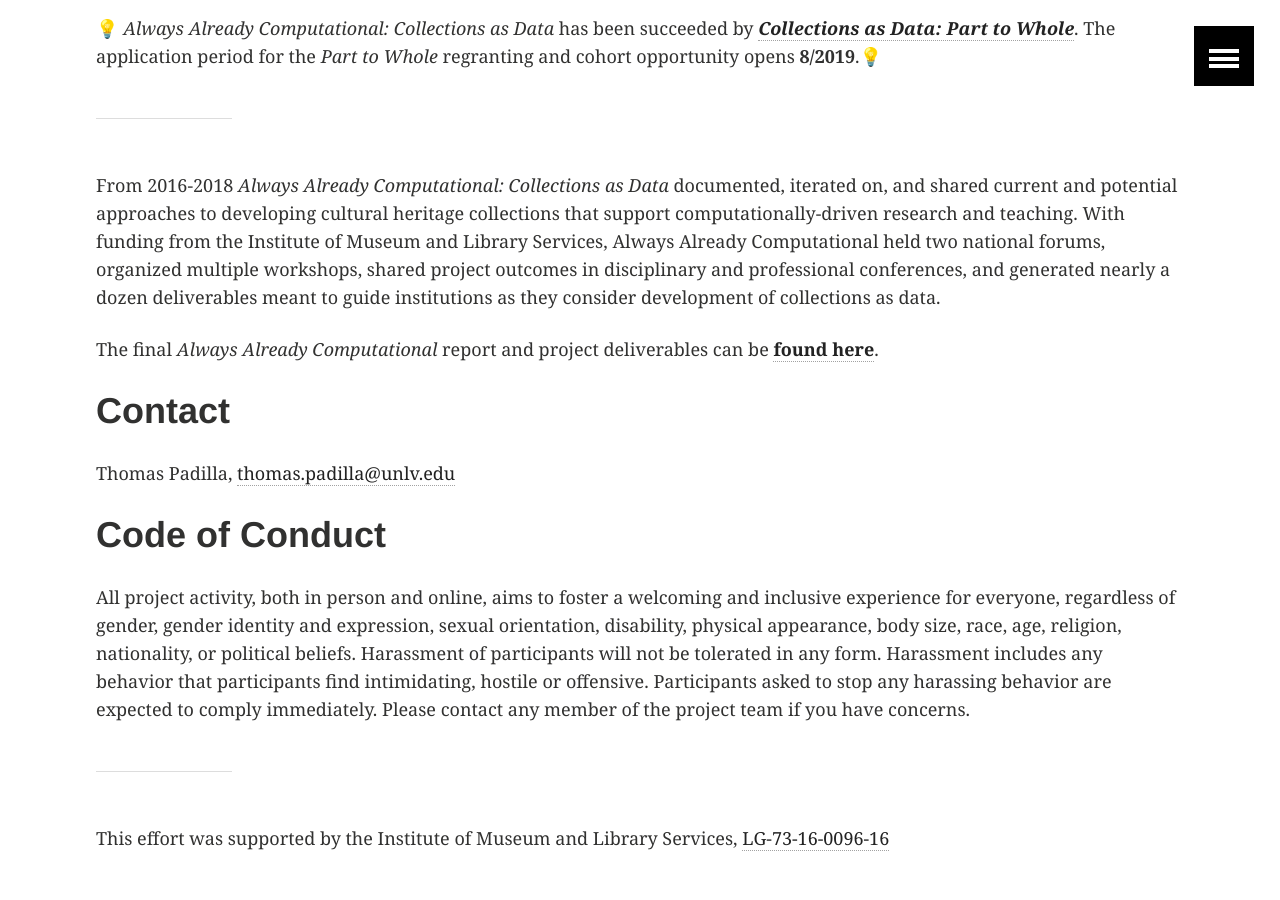
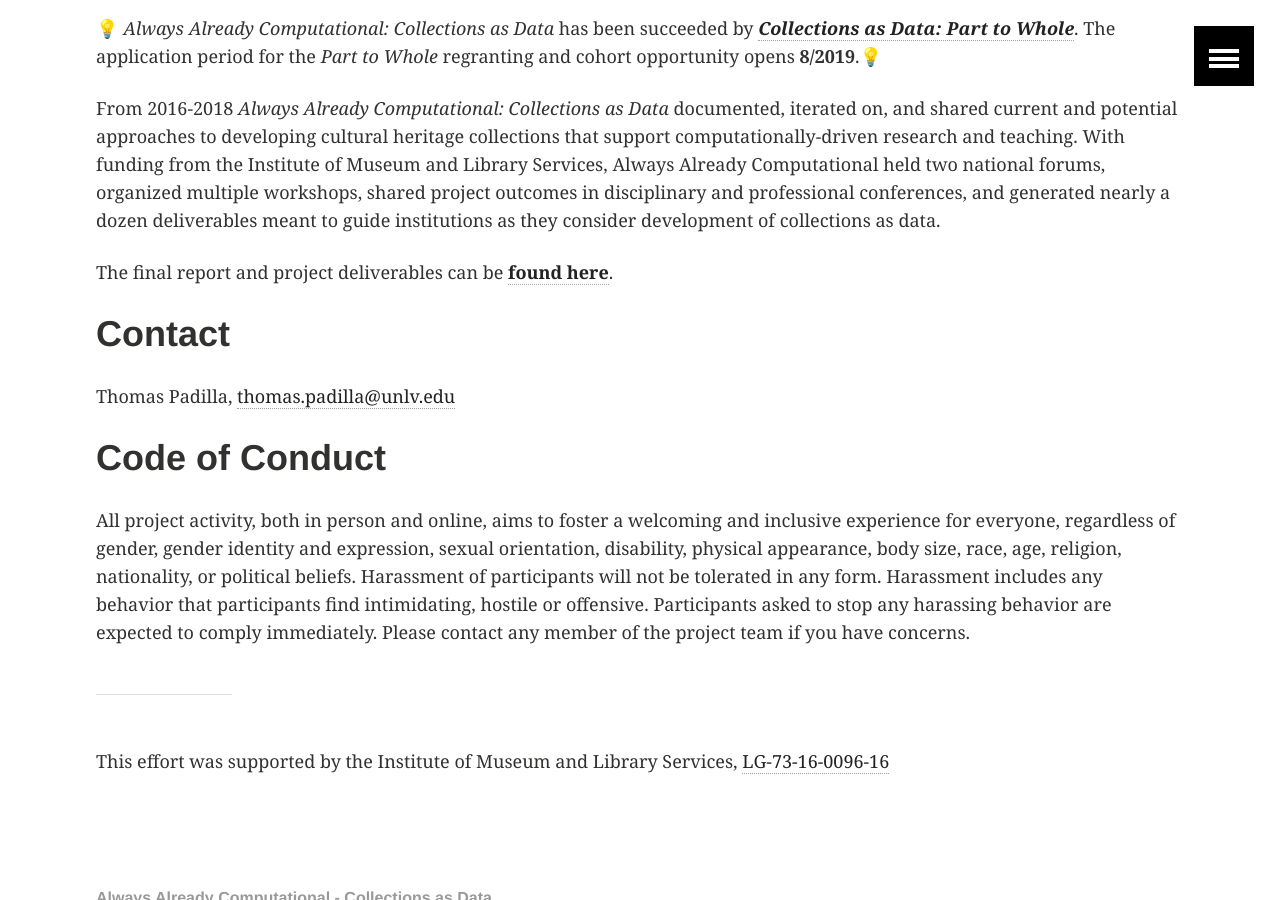
Before and after one commit to collectionsasdata/collectionsasdata.github.io, a Jekyll site: the page built from index.md, in a window 1280 px wide and 900 px high, scrolled down 561 px. Built offline with Jekyll 4.4.1, drawn with Linux system fonts in a browser that asks for light colours.

Commit message:
Update index.md

```diff
--- a/index.md
+++ b/index.md
@@ -9,11 +9,9 @@
 
 💡 *Always Already Computational: Collections as Data* has been succeeded by *[**Collections as Data: Part to Whole**](https://collectionsasdata.github.io/part2whole/)*. The application period for the *Part to Whole* regranting and cohort opportunity opens **8/2019**.💡
 
----
-
 From 2016-2018 *Always Already Computational: Collections as Data* documented, iterated on, and shared current and potential approaches to developing cultural heritage collections that support computationally-driven research and teaching. With funding from the Institute of Museum and Library Services, Always Already Computational held two national forums, organized multiple workshops, shared project outcomes in disciplinary and professional conferences, and generated nearly a dozen deliverables meant to guide institutions as they consider development of collections as data.
 
-The final *Always Already Computational* report and project deliverables can be [**found here**](https://osf.io/mx6uk/wiki/home/).
+The final report and project deliverables can be [**found here**](https://osf.io/mx6uk/wiki/home/).
 
 # Contact
 
```
